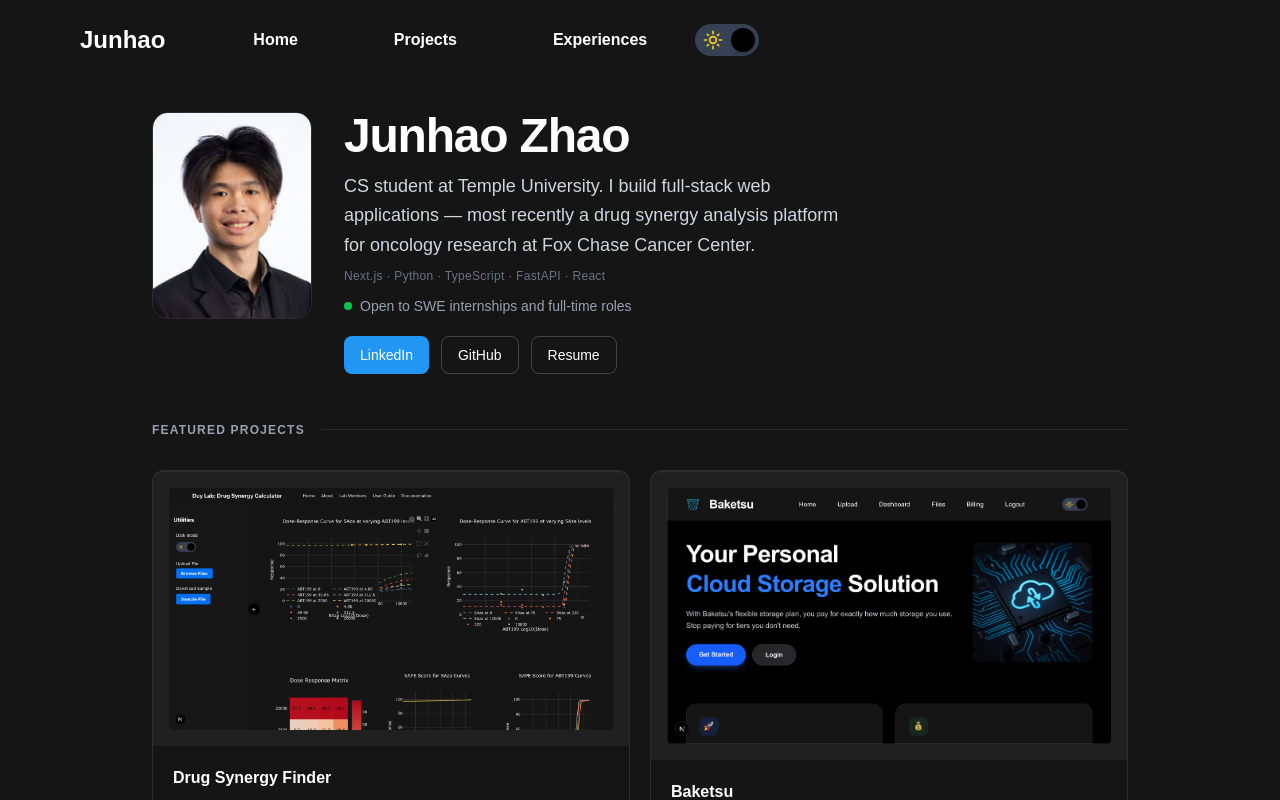
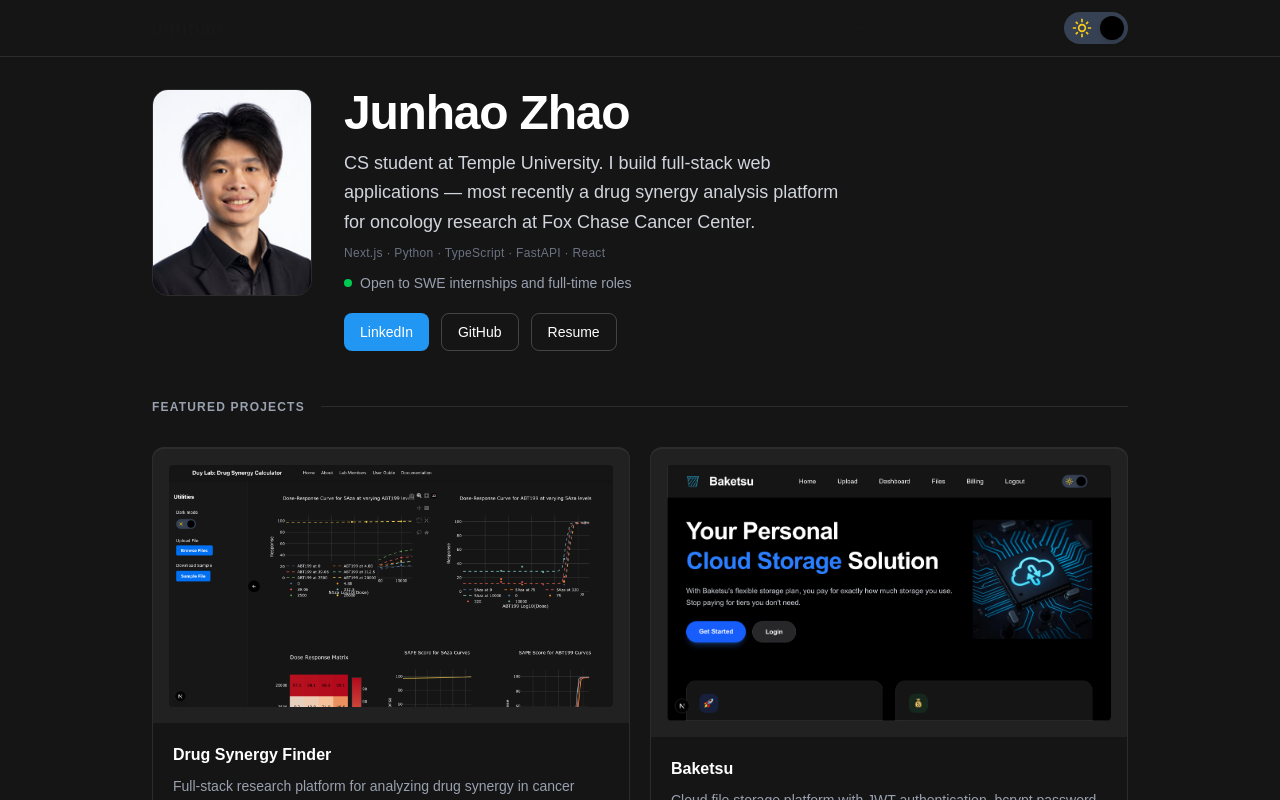
Before and after one commit to jzhao234/JunhaoZhao_Portfolio, a Next.js app: page / in a window 1280 px wide. Shown: the top 800 px of the page. Built offline with nearby package versions, Linux system fonts and the light colour scheme.

Commit message:
nav update

```diff
--- a/src/components/Layout/Navbar.tsx
+++ b/src/components/Layout/Navbar.tsx
@@ -1,51 +1,67 @@
 "use client";
 import Link from "next/link";
-import React from "react";
 import { useState } from "react";
 import Image from "next/image";
 
 import DarkModeToggle from "../Utilities/DarkModeToggle";
 
-export default function Navbar(){
+export default function Navbar() {
   const [isOpen, setIsOpen] = useState(false);
 
-  const toggleMenu = () => setIsOpen(!isOpen);
-  return(
-    <nav className = "flex items-center sticky top-0 text-black bg-white dark:text-white dark:bg-[#151516] px-10 w-full py-3 justify-between">
-      <Link href="/" className="hover:text-[#1E90FF] justify-center text-2xl font-bold my-2 py-1 mx-2 sm:mx-10 font-semibold"> Junhao </Link>
-      <div className = "hidden md:flex w-full">
-          <Link href="/" className="hover:text-[#1E90FF] px-2 py-1 mx-2 sm:mx-10 font-semibold"> Home </Link>
-          <Link href="/projects" className="hover:text-[#1E90FF] px-2 py-1 mx-2 sm:mx-10 font-semibold"> Projects </Link>
-          <Link href="/experiences" className="hover:text-[#1E90FF] px-2 py-1 mx-2 sm:mx-10 font-semibold"> Experiences </Link>
-          <DarkModeToggle/>
+  return (
+    <nav className="sticky top-0 z-50 bg-white dark:bg-[#151516] border-b border-gray-200 dark:border-white/10">
+      <div className="max-w-5xl mx-auto px-6 flex items-center justify-between py-3">
+
+        <Link
+          href="/"
+          className="text-xl font-bold hover:text-[#2196F3] transition-colors"
+        >
+          Junhao
+        </Link>
+
+        {/* Desktop */}
+        <div className="hidden md:flex items-center gap-6">
+          <Link href="/" className="text-sm font-medium hover:text-[#2196F3] transition-colors">
+            Home
+          </Link>
+          <Link href="/projects" className="text-sm font-medium hover:text-[#2196F3] transition-colors">
+            Projects
+          </Link>
+          <Link href="/experiences" className="text-sm font-medium hover:text-[#2196F3] transition-colors">
+            Experiences
+          </Link>
+          <DarkModeToggle />
+        </div>
+
+        {/* Mobile hamburger */}
+        <button
+          onClick={() => setIsOpen(!isOpen)}
+          className="md:hidden p-2 rounded hover:bg-[#2196F3]/10 transition-colors"
+          aria-label="Toggle menu"
+        >
+          {isOpen ? (
+            <Image src="/icons/closeButton.svg" alt="Close menu" width={24} height={24} />
+          ) : (
+            <Image src="/icons/hamburgerMenu.svg" alt="Open menu" width={24} height={24} />
+          )}
+        </button>
       </div>
-      <button onClick={toggleMenu} className="md:hidden p-2 rounded hover:bg-[#1E90FF]/10">
-        {isOpen ? (
-          <Image
-            src="/icons/closeButton.svg"
-            alt="Close menu"
-            width={28}
-            height={28}
-            className="cursor-pointer"
-          />
-        ) : (
-          <Image
-            src="/icons/hamburgerMenu.svg"
-            alt="Open menu"
-            width={28}
-            height={28}
-            className="cursor-pointer"
-          />
-        )}
-      </button>
 
       {/* Mobile dropdown */}
       {isOpen && (
-        <div className="absolute top-16 left-0 w-full bg-white dark:bg-[#151516] flex flex-col items-center space-y-4 py-6 md:hidden">
-          <Link href="/" onClick={() => setIsOpen(false)} className="hover:text-[#1E90FF] px-2 py-1 mx-2 sm:mx-10 font-semibold">Home</Link>
-          <Link href="/projects" onClick={() => setIsOpen(false)} className="hover:text-[#1E90FF] px-2 py-1 mx-2 sm:mx-10 font-semibold">Projects</Link>
-          <Link href="/experiences" onClick={() => setIsOpen(false)} className="hover:text-[#1E90FF] px-2 py-1 mx-2 sm:mx-10 font-semibold">Experiences</Link>
-          <DarkModeToggle/>
+        <div className="md:hidden border-t border-gray-200 dark:border-white/10">
+          <div className="max-w-5xl mx-auto px-6 py-4 flex flex-col gap-4">
+            <Link href="/" onClick={() => setIsOpen(false)} className="text-sm font-medium hover:text-[#2196F3] transition-colors">
+              Home
+            </Link>
+            <Link href="/projects" onClick={() => setIsOpen(false)} className="text-sm font-medium hover:text-[#2196F3] transition-colors">
+              Projects
+            </Link>
+            <Link href="/experiences" onClick={() => setIsOpen(false)} className="text-sm font-medium hover:text-[#2196F3] transition-colors">
+              Experiences
+            </Link>
+            <DarkModeToggle />
+          </div>
         </div>
       )}
     </nav>
```
